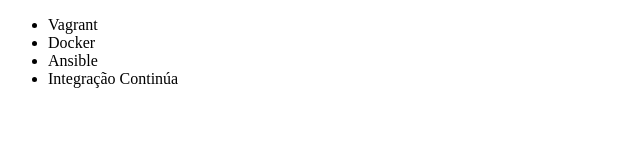
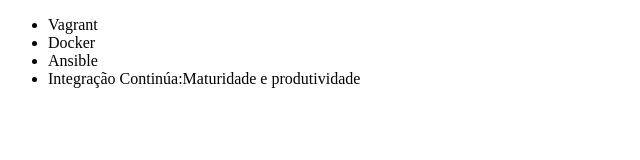
Before and after one commit to Danilomd/alura-git, a plain HTML site: page index.html in a window 1280 px wide. Shown: the whole page, without its empty margins (0-640 px from the left). Drawn offline with Linux system fonts and the light colour scheme.

Commit message:
Renomeando curso de Integracao continua

```diff
--- a/index.html
+++ b/index.html
@@ -10,7 +10,7 @@
         <li>Vagrant</li>
         <li>Docker</li>
         <li>Ansible</li>
-        <li>Integração Continúa</li>
+        <li>Integração Continúa:Maturidade e produtividade</li>
     </ul>
 </body>
 </html>
```
